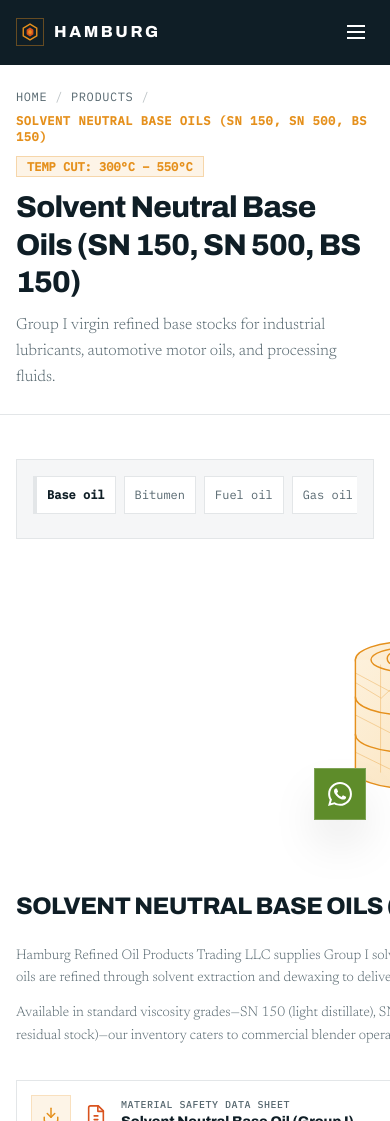
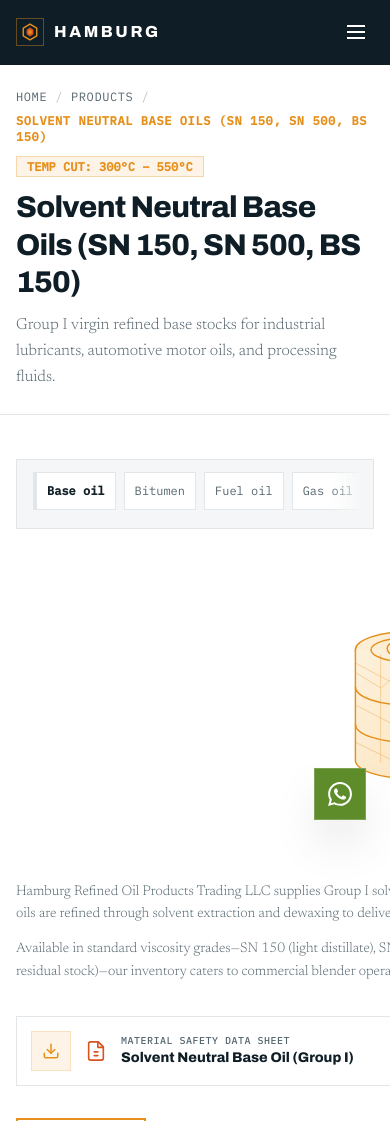
Before and after one commit to aryan-guptta-2007/alphaoilin, a Next.js app: page /products/base-oil in a window 390 px wide. Shown: the top 1121 px of the page. Built offline with nearby package versions, Linux system fonts and the light colour scheme.

Commit message:
fix: remove min-w-[940px] breakpoint bug, remove duplicate H1 heading, and add fade mask with padding to mobile product sidebar chip row

```diff
--- a/app/products/[slug]/page.tsx
+++ b/app/products/[slug]/page.tsx
@@ -49,6 +49,7 @@ export default function ProductDetailPage({ params }: ProductPageProps) {
 
   return (
     <>
+      {/* H1 Heading at top of page */}
       <PageHero
         title={product.name}
         description={product.tagline}
@@ -63,18 +64,20 @@ export default function ProductDetailPage({ params }: ProductPageProps) {
       {/* Main Content Area */}
       <section className="py-11 lg:py-16 bg-paper">
         <Container>
-          <div className="flex flex-col min-[940px]:flex-row gap-8 lg:gap-12 items-start">
+          <div className="flex flex-col lg:flex-row gap-8 lg:gap-12 items-start">
             {/* 1. Far Left Column: Sticky Product Directory Sidebar (240px wide on desktop, top: 96px) */}
-            <aside className="w-full min-[940px]:w-[240px] shrink-0 min-[940px]:sticky min-[940px]:top-[96px] min-[940px]:self-start z-10">
-              <div className="bg-linen border border-rule p-4 flex flex-col gap-3">
-                <h3 className="font-mono text-xs uppercase tracking-eyebrow text-slate font-bold border-b border-rule pb-2 hidden min-[940px]:block">
+            <aside className="w-full lg:w-[240px] shrink-0 lg:sticky lg:top-[96px] lg:self-start z-10">
+              <div className="bg-linen border border-rule p-3 sm:p-4 flex flex-col gap-3">
+                <h3 className="font-mono text-xs uppercase tracking-eyebrow text-slate font-bold border-b border-rule pb-2 hidden lg:block">
                   Product Directory
                 </h3>
 
-                {/* Vertical Sidebar on desktop (>=940px), Horizontal Scrolling Chip Row below 940px */}
+                {/* Mobile & Desktop Nav Wrapper */}
+                <div className="relative w-full min-w-0">
+                  {/* Vertical Sidebar on desktop (>=lg), Horizontal Scrolling Chip Row with horizontal padding on mobile (<lg) */}
                   <nav
                     aria-label="Product directory navigation"
-                  className="flex min-[940px]:flex-col overflow-x-auto min-[940px]:overflow-x-visible gap-2 pb-2 min-[940px]:pb-0 no-scrollbar"
+                    className="flex lg:flex-col overflow-x-auto lg:overflow-x-visible gap-2 pb-1.5 lg:pb-0 no-scrollbar px-1 lg:px-0"
                   >
                     {productNavItems.map((item) => {
                       const isCurrent = item.slug === product.slug;
@@ -82,10 +85,10 @@ export default function ProductDetailPage({ params }: ProductPageProps) {
                         <Link
                           key={item.slug}
                           href={item.href}
-                        className={`transition-all focus:outline-none focus-visible:ring-2 focus-visible:ring-amber whitespace-nowrap text-xs font-mono shrink-0 min-[940px]:shrink ${
+                          className={`transition-all focus:outline-none focus-visible:ring-2 focus-visible:ring-amber whitespace-nowrap text-xs font-mono shrink-0 lg:shrink ${
                             isCurrent
                               ? "bg-card text-ink font-bold border-l-4 border-amber border-y border-r border-rule p-2.5"
-                            : "bg-paper min-[940px]:bg-transparent text-slate hover:text-ink hover:bg-card p-2.5 border border-rule min-[940px]:border-none"
+                              : "bg-paper lg:bg-transparent text-slate hover:text-ink hover:bg-card p-2.5 border border-rule lg:border-none"
                           }`}
                         >
                           {item.name}
@@ -93,33 +96,32 @@ export default function ProductDetailPage({ params }: ProductPageProps) {
                       );
                     })}
                   </nav>
+
+                  {/* Right Edge Gradient Fade Mask Overlay on Mobile */}
+                  <div className="pointer-events-none absolute top-0 right-0 bottom-0 w-8 bg-gradient-to-l from-linen to-transparent opacity-90 lg:hidden" />
+                </div>
               </div>
             </aside>
 
             {/* 2. Main Body Content Column */}
             <main className="flex-1 min-w-0 flex flex-col gap-12 lg:gap-16">
               {/* Top Two-Column Section: Image (Left 45%) & Content (Right 55%) */}
-              <div className="flex flex-col min-[940px]:flex-row gap-8 lg:gap-12 items-stretch">
-                {/* LEFT COLUMN (45%): SVG illustration centred, max-width 360px, paper background with no border, no card, no caption */}
-                <div className="w-full min-[940px]:w-[45%] shrink-0 flex items-center justify-center p-6 sm:p-10 lg:p-12">
+              <div className="flex flex-col lg:flex-row gap-8 lg:gap-12 items-stretch">
+                {/* LEFT COLUMN (45%): SVG illustration centred, max-width 240px on mobile, 360px on desktop */}
+                <div className="w-full lg:w-[45%] shrink-0 flex items-center justify-center p-6 sm:p-10 lg:p-12">
                   {/* eslint-disable-next-line @next/next/no-img-element */}
                   <img
                     src={product.imageSrc}
                     alt={product.imageAlt}
                     width="360"
                     height="360"
-                    className="w-full max-w-[240px] min-[940px]:max-w-[360px] h-auto object-contain mx-auto"
+                    className="w-full max-w-[240px] lg:max-w-[360px] h-auto object-contain mx-auto"
                   />
                 </div>
 
-                {/* RIGHT COLUMN (55%): Stacked H1, Description, MSDS Cards, Contact Us Button */}
-                <div className="w-full min-[940px]:w-[55%] flex flex-col justify-center gap-6">
-                  {/* H1 product name, uppercase, large */}
-                  <h1 className="font-display font-extrabold text-2xl sm:text-3xl lg:text-4xl text-ink uppercase tracking-tight leading-tight">
-                    {product.name}
-                  </h1>
-
-                  {/* Description paragraphs */}
+                {/* RIGHT COLUMN (55%): Stacked Description, MSDS Cards, Contact Us Button */}
+                <div className="w-full lg:w-[55%] flex flex-col justify-center gap-6">
+                  {/* Description paragraphs (Duplicate H1 heading removed) */}
                   <div className="flex flex-col gap-3 font-body text-sm sm:text-base text-slate leading-relaxed font-light">
                     {product.introParagraphs.map((para, idx) => (
                       <p key={idx}>{para}</p>
```
Lines whose indentation alone changed are shown as unchanged.
